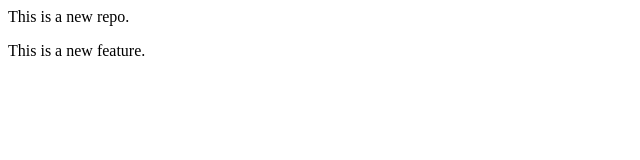
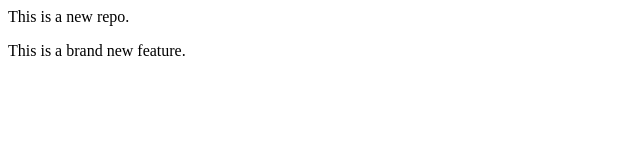
Before and after one commit to SambitaK/localrepo, a plain HTML site: page index.html in a window 1280 px wide. Shown: the full height of the page, 0-640 px from the left. Drawn offline with Linux system fonts and the light colour scheme.

Commit message:
add new feature

```diff
--- a/index.html
+++ b/index.html
@@ -1,2 +1,2 @@
 <p>This is a new repo.</p>
-<p>This is a new feature.</p>
+<p>This is a brand new feature.</p>
```
